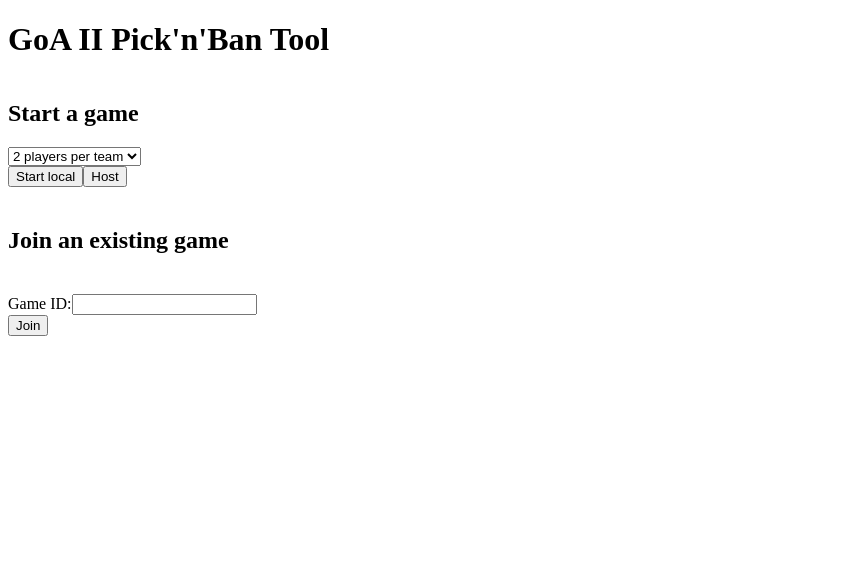
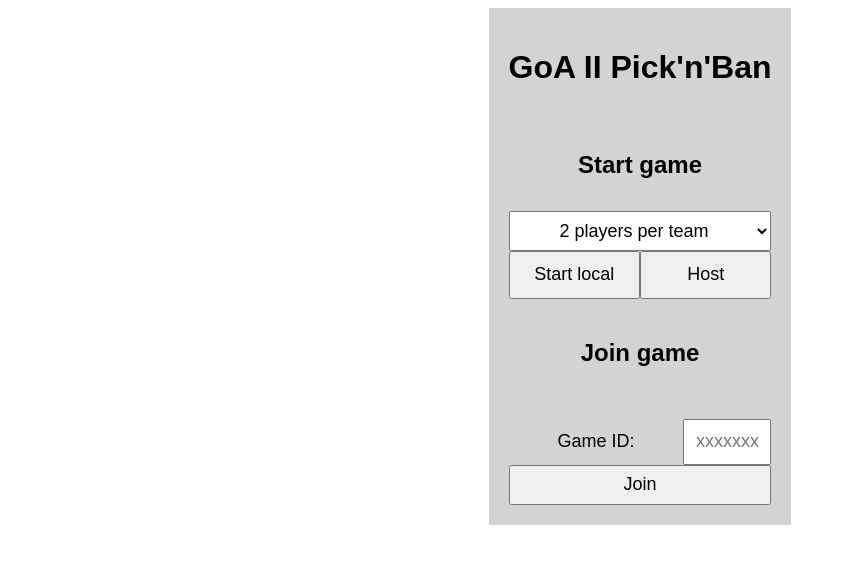
Before and after one commit to theVincenator/goa-ii-pick-n-ban, a Next.js app: page / in a window 1280 px wide. Shown: the top 564 px of the page, without its empty margins (0-846 px from the left). Built offline with nearby package versions, Linux system fonts and the light colour scheme.

Commit message:
improved mainmenu layout

```diff
--- a/app/mainmenu.css
+++ b/app/mainmenu.css
@@ -1,5 +1,66 @@
+* {
+    font-family: sans-serif;
+    min-height: 40px;
+}
+
 .mainMenu {
     display: flex;
     flex-direction: column;
+    flex-wrap: wrap;
+    text-align: center;
     gap: 20px;
+    justify-self: center;
+    background-color: lightgray;
+    padding: 20px;
 }
+
+.startMenu {
+    flex: 1;
+    display: flex;
+    flex-direction: column;
+}
+
+.teamSizeSelector {
+    font-size: large;
+    text-align: center;
+}
+
+.startButtons {
+    flex: 1;
+    display: flex;
+    justify-content: center;
+}
+
+.startButton {
+    font-size: large;
+    flex: 1;
+}
+
+.joinMenu {
+    display: flex;
+    flex-direction: column;
+}
+
+.idForm {
+    display: flex;
+    justify-content: center;
+}
+
+.gameIDLabel {
+    display: flex;
+    align-items: center;
+    justify-content: center;
+    flex: auto;
+    font-size: large;
+}
+
+.idInputField {
+    font-size: large;
+    text-align: center;
+    max-width: 80px;
+}
+
+.joinButton {
+    font-size: large;
+    flex: 1;
+}
--- a/app/mainmenu.js
+++ b/app/mainmenu.js
@@ -9,13 +9,11 @@ var peer;
 
 function TeamSizeSelector({ teamsize, availableTeamsizes, onChangeTeamSize }) {
     return (
-        <div>
-            <select value={teamsize} onChange={(e) => onChangeTeamSize(e.target.value)}>
+        <select className="teamSizeSelector" value={teamsize} onChange={(e) => onChangeTeamSize(e.target.value)}>
             {availableTeamsizes.map(n => (
                 <option key={n} value={n}>{n} players per team</option>
             ))}
         </select>
-        </div>
     )
 }
 
@@ -62,49 +60,47 @@ export default function MainMenu({ onChangeView, teamsize, availableTeamsizes, o
     }
 
     return (
-        <>
-            <h1>GoA II Pick'n'Ban Tool</h1>
         <div className='mainMenu'>
+            <h1>GoA II Pick'n'Ban</h1>
             {state == "idle" ? (
                 <>
-                        <div>
-                            <h2>Start a game</h2>
+                    <div className='startMenu'>
+                        <h2>Start game</h2>
                         <TeamSizeSelector
                             teamsize={teamsize}
                             availableTeamsizes={availableTeamsizes}
                             onChangeTeamSize={onChangeTeamSize}
                         />
-                            <div>
-                                <button onClick={() => onChangeView("pickbanscreen")}>Start local</button>
-                                <button onClick={() => startHosting()}>Host</button>
+                        <div className='startButtons'>
+                            <button className="startButton" onClick={() => onChangeView("pickbanscreen")}>Start local</button>
+                            <button className="startButton" onClick={() => startHosting()}>Host</button>
                         </div>
                     </div>
-                        <h2>Join an existing game</h2>
-                        <div>
-                            <div>
-                                <label>
-                                    Game ID:
+                    <h2>Join game</h2>
+                    <div className='joinMenu'>
+                        <div className='idForm'>
+                            <div className='gameIDLabel'>Game ID:</div>
                             <input
-                                        type='text'
+                                className='idInputField'
+                                type="text"
+                                inputMode="numeric"
+                                pattern="[0-9]{7}"
+                                placeholder="xxxxxxx"
                                 value={gameIDToJoin}
                                 onChange={e => setGameIDToJoin(e.target.value)}
                             />
-                                </label>
                         </div>
-                            <div>
-                                <button onClick={() => join()}>Join</button>
-                            </div>
+                        <button className='joinButton' onClick={() => join()}>Join</button>
                     </div>
                 </>
             ) : null}
             {state == "hosting" ? (
-                    <>
+                <div className='lobby'>
                     <label>Game ID: {teamsize.toString() + gameID}</label>
                     <button onClick={() => endHosting()}>End Hosting</button>
-                    </>
+                </div>
             ) : null}
 
         </div >
-        </>
     )
 }
```
Lines whose indentation alone changed are shown as unchanged.
